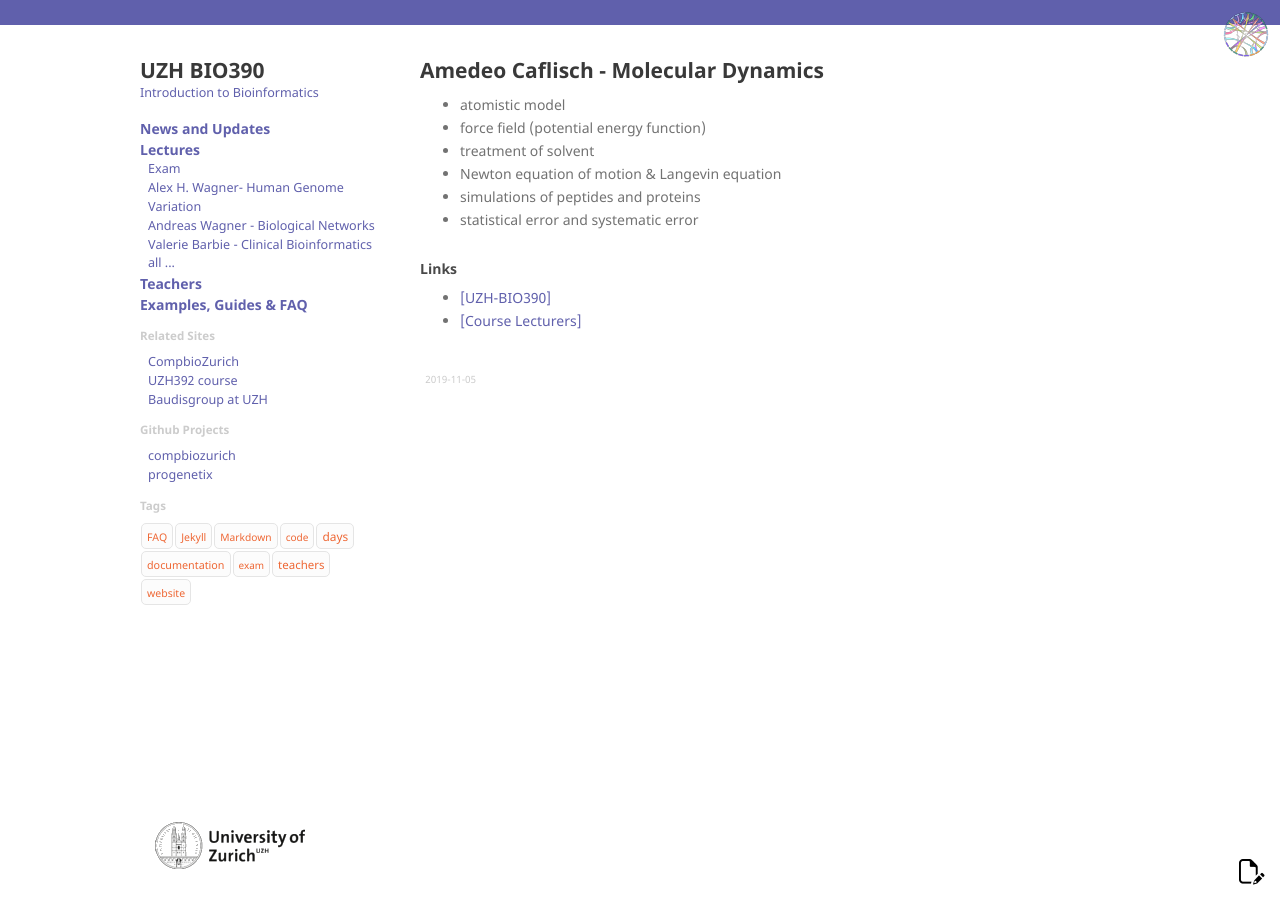
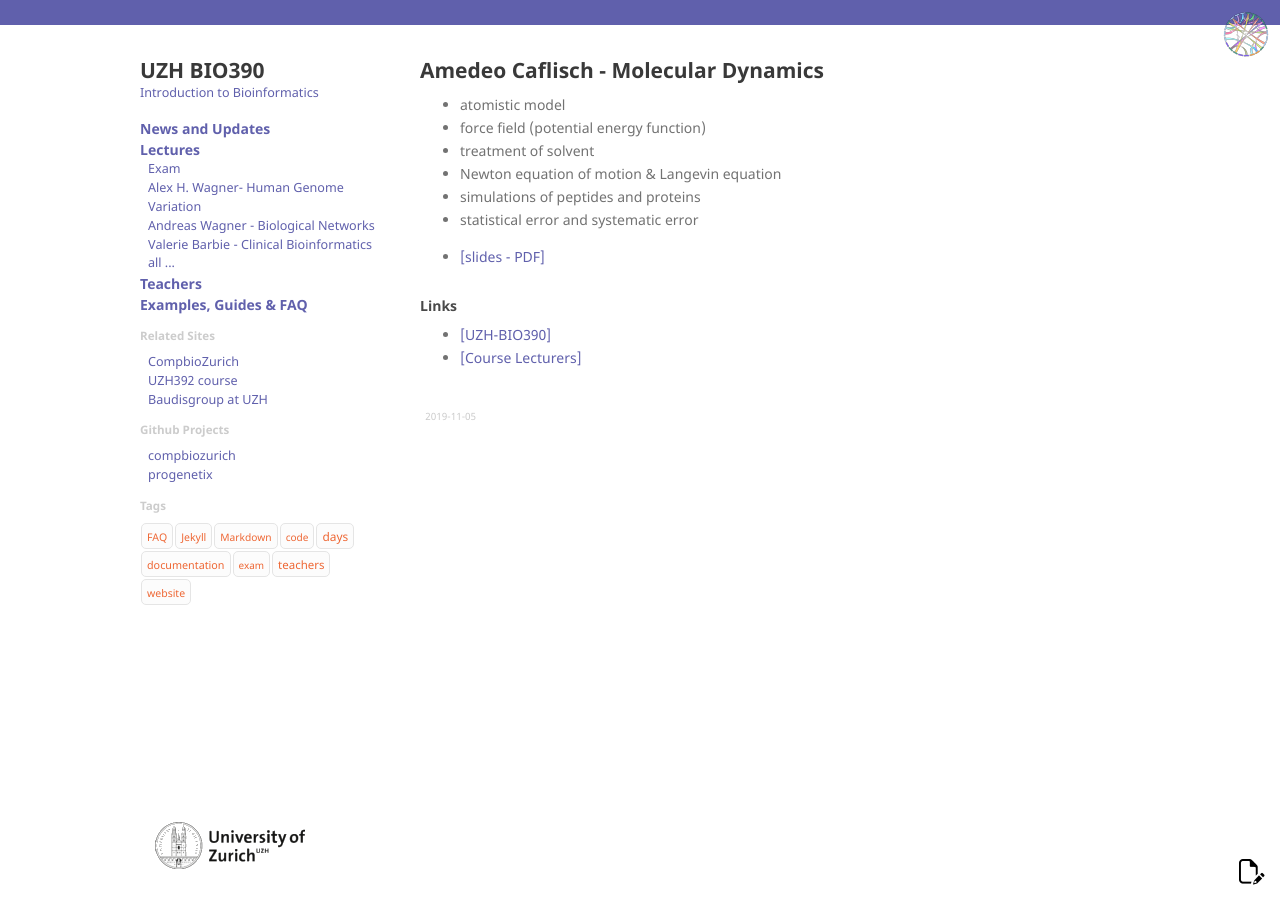
Before and after one commit to compbiozurich/UZH-BIO390, a Jekyll site: the page built from pages/_course-days/2019-11-05-Amedeo-Caflisch.md, in a window 1280 px wide. Built offline with Jekyll 4.4.1, drawn with Linux system fonts in a browser that asks for light colours.

Commit message:
Update 2019-11-05-Amedeo-Caflisch.md

```diff
--- a/pages/_course-days/2019-11-05-Amedeo-Caflisch.md
+++ b/pages/_course-days/2019-11-05-Amedeo-Caflisch.md
@@ -26,3 +26,5 @@ tags:
 * statistical error and systematic error
 
 <!--more-->
+
+* [[slides - PDF]](/UZH-BIO390/course-material/Lecture_Molecular_Dynamics.pdf)
```
